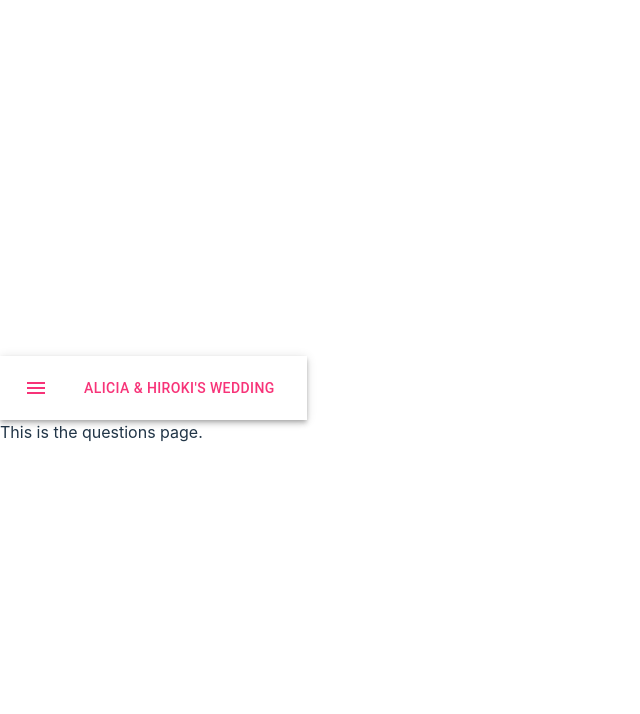
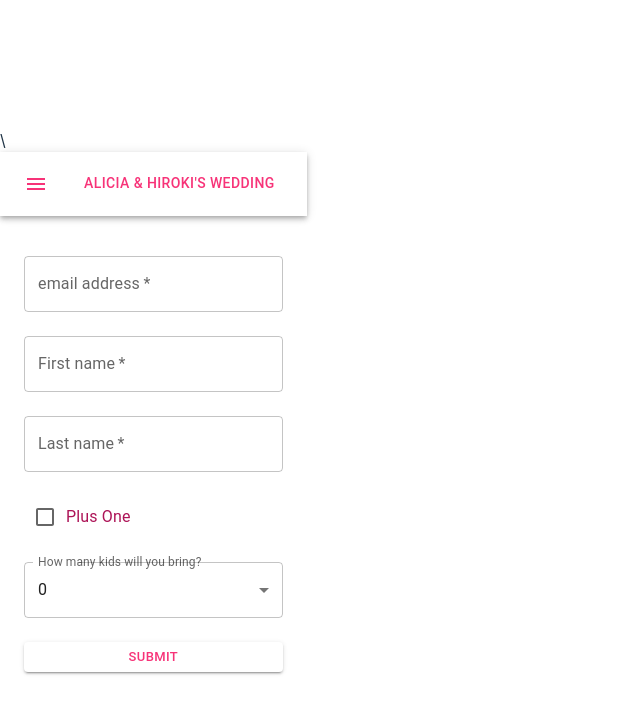
Before and after one commit to Hiroki58/wedding-app, a React (Vite) app: page /question in a window 1280 px wide. Shown: the top 714 px of the page, without its empty margins (0-640 px from the left). Built offline with nearby package versions, Linux system fonts and the light colour scheme.

Commit message:
added basic questions

```diff
--- a/package.json
+++ b/package.json
@@ -17,7 +17,9 @@
     "@mui/material": "^5.15.7",
     "react": "^18.2.0",
     "react-dom": "^18.2.0",
+    "react-hook-form": "^7.50.1",
     "react-router-dom": "^6.22.0",
+    "react-select-material-ui": "^9.3.1",
     "typescript": "^5.3.3"
   },
   "devDependencies": {
--- a/src/routes/question.jsx
+++ b/src/routes/question.jsx
@@ -1,9 +1,81 @@
+import { Button, Container, NativeSelect, Stack, TextField } from '@mui/material'
+import React from 'react'
+import { useForm } from 'react-hook-form'
+import Checkbox from '@mui/material/Checkbox';
+import FormControlLabel from '@mui/material/FormControlLabel';
+import FormControl from '@mui/material/FormControl';
+import { pink } from '@mui/material/colors';
+import InputLabel from '@mui/material/InputLabel';
+import Select from '@mui/material/Select';
+import MenuItem from '@mui/material/MenuItem';
+
 export default function Question() {
+    const { register, handleSubmit } = useForm();
+
+    const onSubmit = (data, e) => console.log(data, e)
+    const onError = (errors, e) => console.log(errors, e)
+
     return (
-        <>
-            <div>
-                This is the questions page.
-            </div>
-        </>
-    )
+      <Container maxWidth="sm" sx={{ pt: 5 }} className='backdrop-blur-xl'>
+      <Stack spacing={3}>
+        <TextField
+          required
+          label="email address"
+          type="email"
+          {...register('email')}
+        />
+        <TextField
+          required
+          label="First name"
+          {...register('firstName')}
+        />
+        <TextField
+          required
+          label="Last name"
+          {...register('lastName')}
+        />
+        <FormControlLabel
+          control={<Checkbox {...register("plusOne")} />}
+          sx={{
+            color: pink[800],
+            '&.Mui-checked': {
+              color: pink[600],
+            },
+          }}
+          label="Plus One"
+          labelPlacement="end"
+        />
+       <FormControl fullWidth>
+            <InputLabel id="select-label">How many kids will you bring?</InputLabel>
+            <Select
+              defaultValue={0}
+              labelid="select-label"
+              id="select"
+              label="Select"
+              {...register("kidsNum")}
+            >
+              <MenuItem value={0}>0</MenuItem>
+              <MenuItem value={1}>1</MenuItem>
+              <MenuItem value={2}>2</MenuItem>
+              <MenuItem value={3}>3</MenuItem>
+              <MenuItem value={4}>4</MenuItem>
+              <MenuItem value={5}>5</MenuItem>
+              <MenuItem value={6}>6</MenuItem>
+              <MenuItem value={7}>7</MenuItem>
+              <MenuItem value={8}>8</MenuItem>
+              <MenuItem value={9}>10</MenuItem>
+              <MenuItem value={999}>The whole school</MenuItem>
+            </Select>
+        </FormControl>
+        <Button
+          color="primary"
+          variant="contained"
+          size="small"
+          onClick={handleSubmit(onSubmit, onError)}
+        >
+          submit
+        </Button>
+      </Stack>
+    </Container>
+  );
 }
--- a/src/routes/root.jsx
+++ b/src/routes/root.jsx
@@ -22,8 +22,8 @@ const theme = createTheme({
 export default function Root() {
     return (
       <ThemeProvider theme={theme}>
-        <MenuBar className="top-0"/>
-        <div id="detail" className="w-screen place-content-center  overflow-y-scroll overflow-x-hidden bg-white">
+        <div id="detail" className="w-screen place-content-center  overflow-y-scroll overflow-x-hidden bg-white height h-svh">\
+            <MenuBar className="top-0"/>
             <Outlet />
         </div>
       </ThemeProvider>
```
Also changed, not shown: 1 other file (tests, documents, lock files or other folders).
